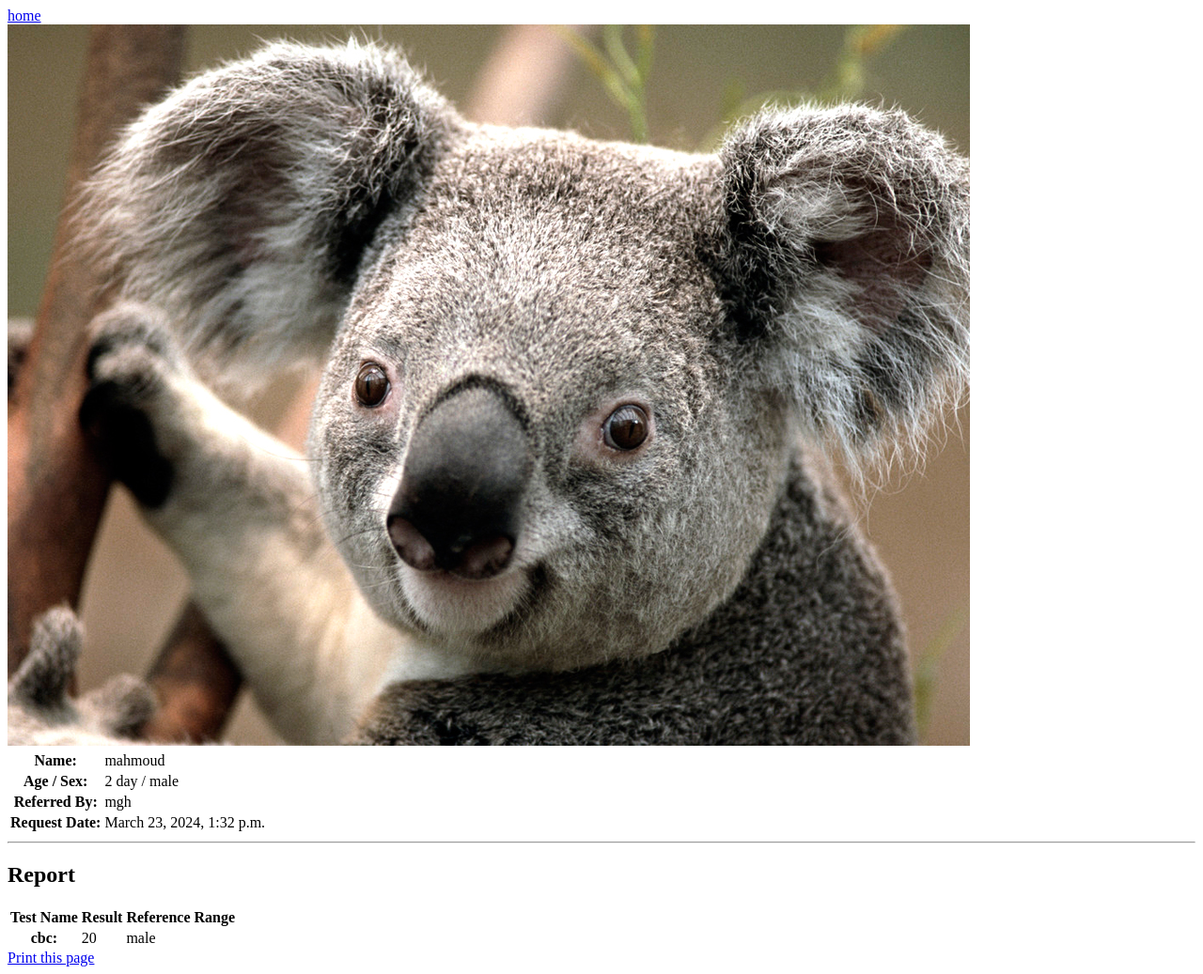
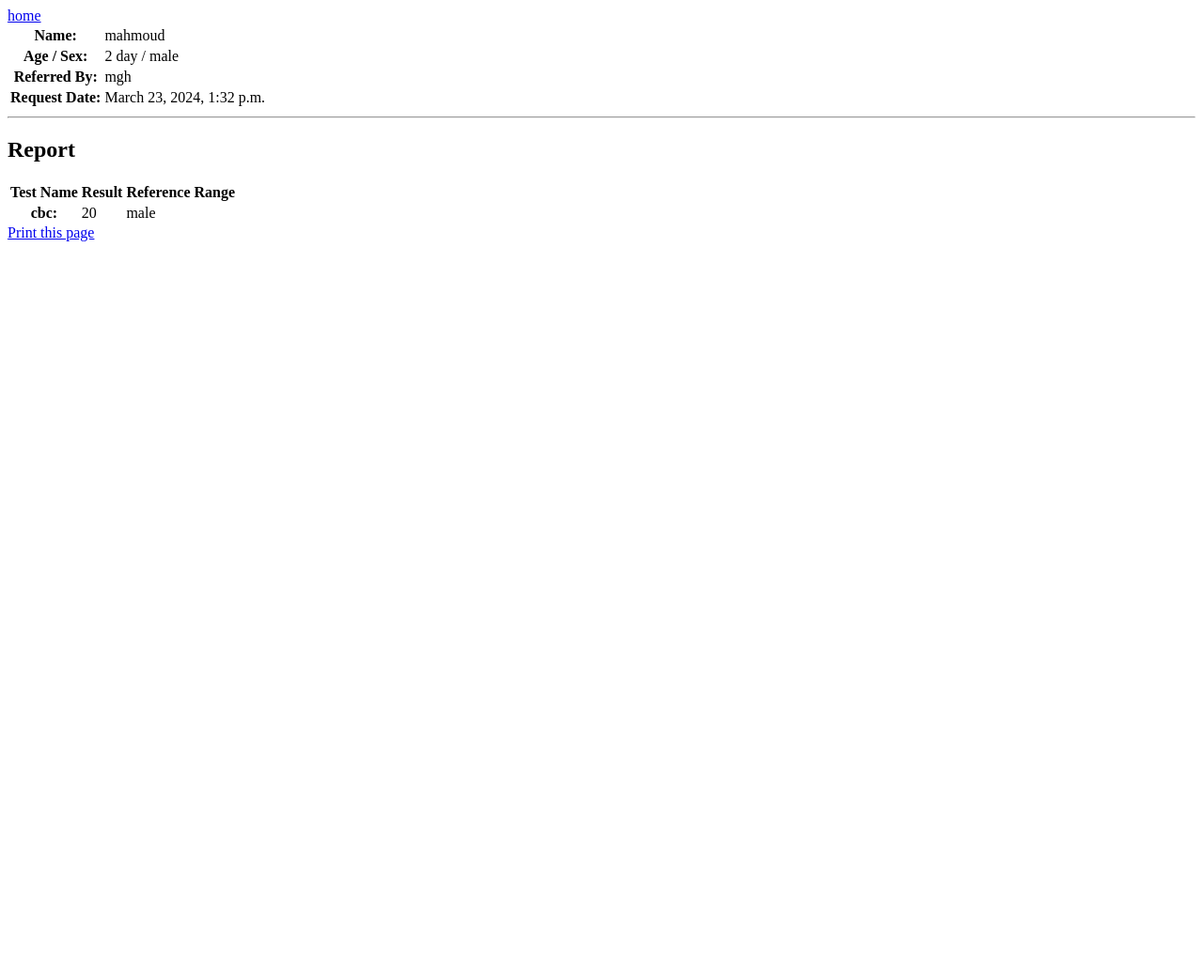
Before and after one commit to mahmoud15670/program, a Django app: page /result/3/print in a window 1280 px wide. Shown: the whole page at 94% size. After the commit the page ends 257 px from the top, so only its background shows below. Run offline with Django 4.2, Linux system fonts and the light colour scheme; data comes from the database, SQL or seed files in the repository.

Commit message:
Mar 24, 2024, 12:05 PM

```diff
--- a/mhlbia/homs/templates/homs/result_detail.html
+++ b/mhlbia/homs/templates/homs/result_detail.html
@@ -36,8 +36,13 @@
 </table>
 <a href="javascript:window.print()">Print this page</a>
 <style>
+    header {
+        display: none;
+    }
     @media print {
-
+        header {
+            display: block;
+        }
     }
 </style>
 {% endblock %}
```
